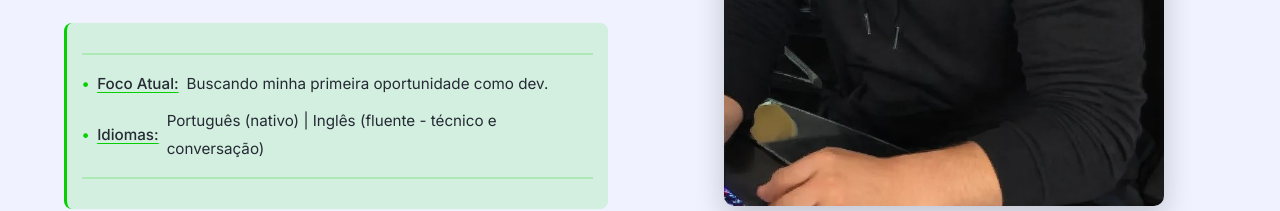
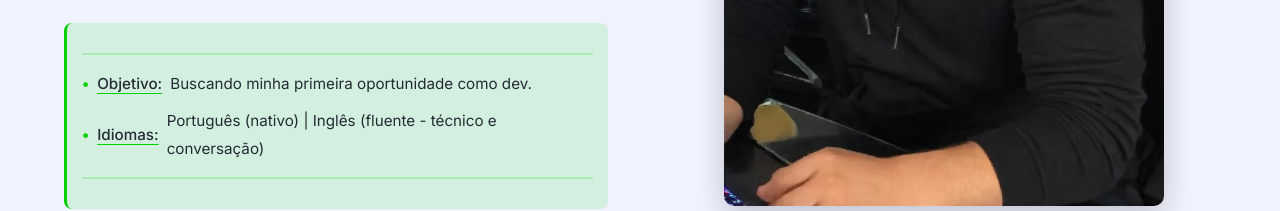
Before and after one commit to LuizGSN/Portfolio, a React (Vite) app: page / in a window 1280 px wide. Shown: the part 1643-1854 px from the top of the page. Built offline with nearby package versions, Linux system fonts and the light colour scheme.

Commit message:
fix colors

```diff
--- a/src/componentes/Habilidades/estilos.jsx
+++ b/src/componentes/Habilidades/estilos.jsx
@@ -107,6 +107,10 @@ export const IconeHardSkill = styled.div`
     transition: color 0.3s ease;
   }
 
+  @media (max-width: 768px) {
+    background-color: ${({ theme }) => theme.primaria + '10'};;
+  }
+
   &:hover {
     transform: scale(1.1);
     box-shadow: 0 8px 20px rgba(0, 0, 0, 0.15);
@@ -167,7 +171,7 @@ export const ItemSoftSkill = styled.div`
   color: var(--cor-texto-escuro);
   padding: 1.2rem;
   border-radius: 12px;
-  background: rgba(255, 255, 255, 0.2); /* Fundo semi-transparente */
+  background: rgba(255, 255, 255, 0.2);
   backdrop-filter: blur(8px);
   -webkit-backdrop-filter: blur(8px);
   box-shadow: 0 5px 15px rgba(0, 0, 0, 0.08);
@@ -178,11 +182,16 @@ export const ItemSoftSkill = styled.div`
     color: var(--cor-primaria);
   }
 
+  @media (max-width: 768px) {
+    background-color: ${({ theme }) => theme.primaria + '10'};;
+  }
+
   &:hover {
     transform: scale(1.05);
     box-shadow: 0 8px 20px rgba(0, 0, 0, 0.15);
     svg{
       color: var(--cor-destaque);
     }
+
   }
 `;
--- a/src/componentes/Sobre/Sobre.jsx
+++ b/src/componentes/Sobre/Sobre.jsx
@@ -77,7 +77,7 @@ function Sobre() {
             <Highlights>
               <hr />
               <p>
-                <span className="underline">Foco Atual:</span> Buscando minha
+                <span className="underline">Objetivo:</span> Buscando minha
                 primeira oportunidade como dev.
               </p>
               <p>
--- a/src/componentes/Sobre/estilos.jsx
+++ b/src/componentes/Sobre/estilos.jsx
@@ -65,7 +65,7 @@ export const TextoSobre = styled.div`
   .underline {
     text-decoration: underline;
     text-decoration-color: ${({ theme }) => theme.destaque};
-    text-underline-offset: 3px;
+    text-underline-offset: 4px;
     font-weight: 500;
   }
 
```
